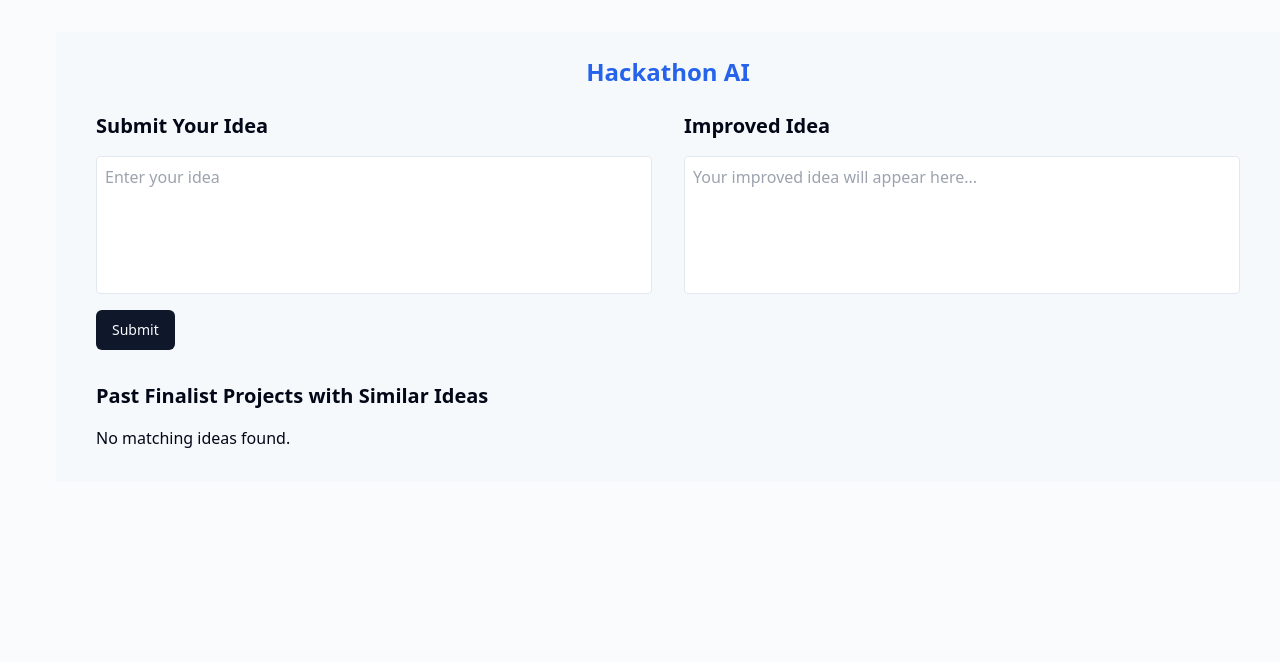
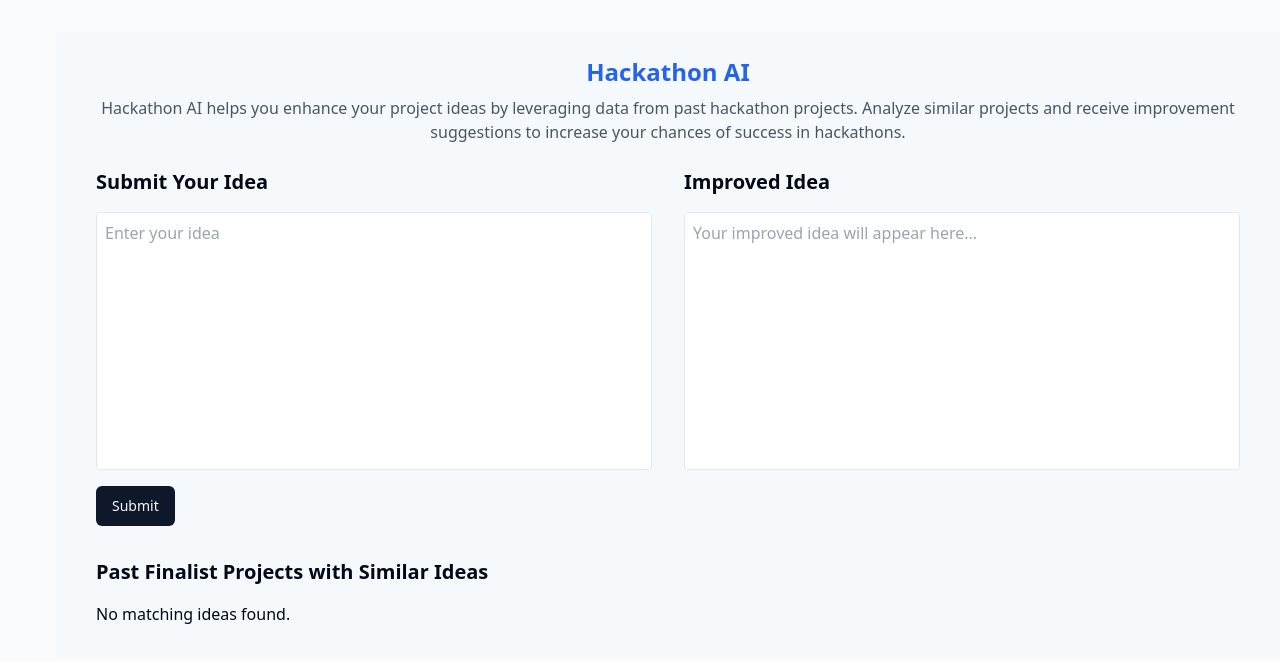
Before and after one commit to susumutomita/Hackathon-AI, a Next.js app: page / in a window 1280 px wide. Shown: the top 662 px of the page. Built offline with nearby package versions, Linux system fonts and the light colour scheme.

Commit message:
update ui

```diff
--- a/src/components/IdeaForm.tsx
+++ b/src/components/IdeaForm.tsx
@@ -70,20 +70,26 @@ export default function IdeaForm() {
         >
           Hackathon AI
         </a>
+        <p className="mt-2 text-gray-600">
+          Hackathon AI helps you enhance your project ideas by leveraging data
+          from past hackathon projects. Analyze similar projects and receive
+          improvement suggestions to increase your chances of success in
+          hackathons.
+        </p>
       </div>
 
       {/* Main Content Wrapper */}
       <div className="flex flex-col lg:flex-row gap-8">
         {/* Submit Your Idea Section */}
-        <div className="flex-1">
+        <div className="flex-1 h-full">
           <h2 className="text-xl font-bold mb-4">Submit Your Idea</h2>
-          <form onSubmit={handleSubmit} className="flex flex-col gap-4">
+          <form onSubmit={handleSubmit} className="flex flex-col gap-4 h-full">
             <TextareaAutosize
               value={idea}
               onChange={(e) => setIdea(e.target.value)}
               placeholder="Enter your idea"
-              className="input resize-none overflow-auto w-full p-2 border rounded"
-              minRows={5}
+              className="input resize-none overflow-auto w-full p-2 border rounded h-full"
+              minRows={10}
             />
             <Button
               type="submit"
@@ -96,14 +102,14 @@ export default function IdeaForm() {
         </div>
 
         {/* Improved Idea Section */}
-        <div className="flex-1">
+        <div className="flex-1 h-full">
           <h2 className="text-xl font-bold mb-4">Improved Idea</h2>
           <TextareaAutosize
             value={improvedIdea}
             onChange={(e) => setImprovedIdea(e.target.value)}
             placeholder="Your improved idea will appear here..."
-            className="input resize-none overflow-auto w-full p-2 border rounded"
-            minRows={5}
+            className="input resize-none overflow-auto w-full p-2 border rounded h-full"
+            minRows={10}
           />
         </div>
       </div>
```
